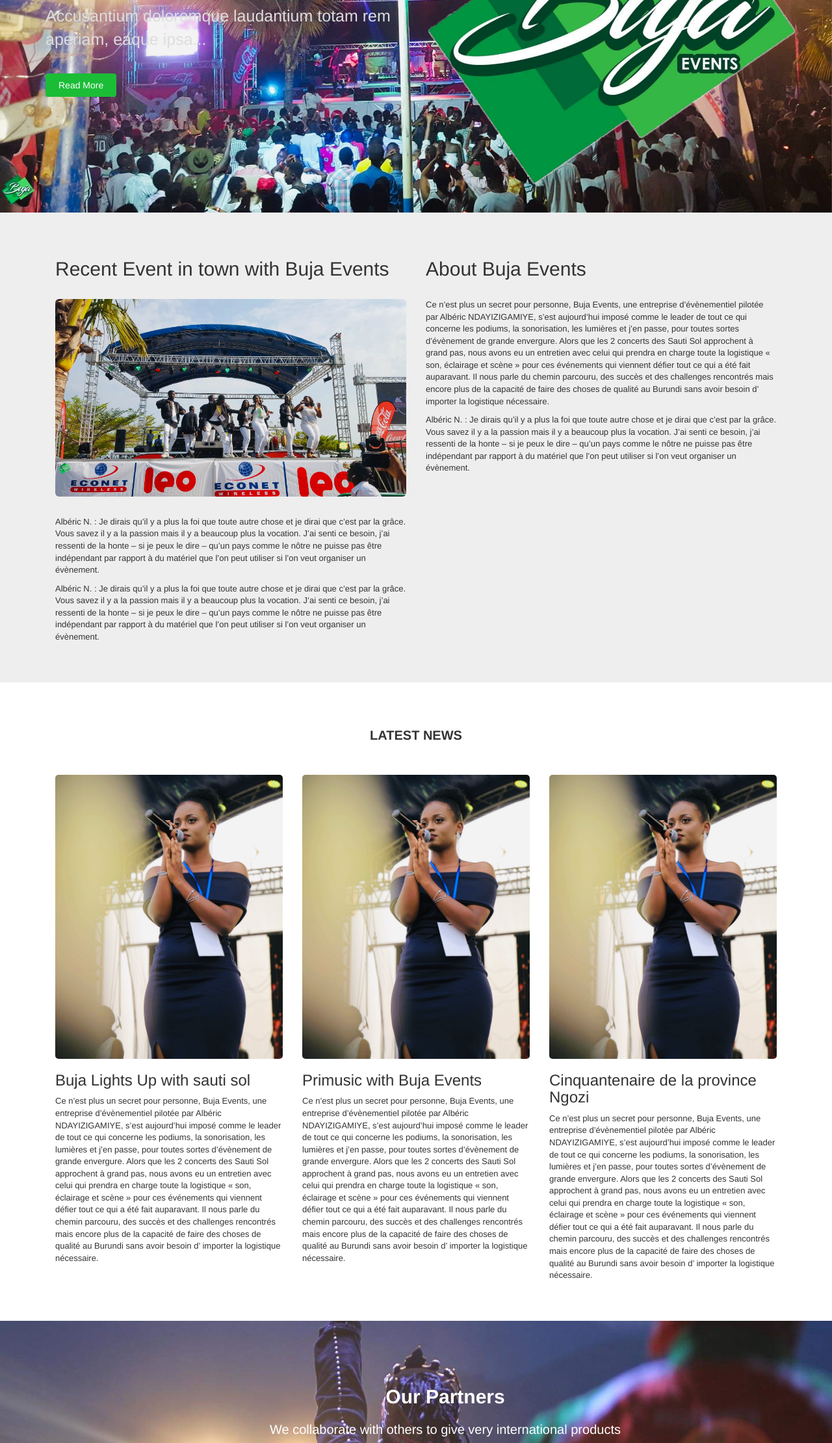
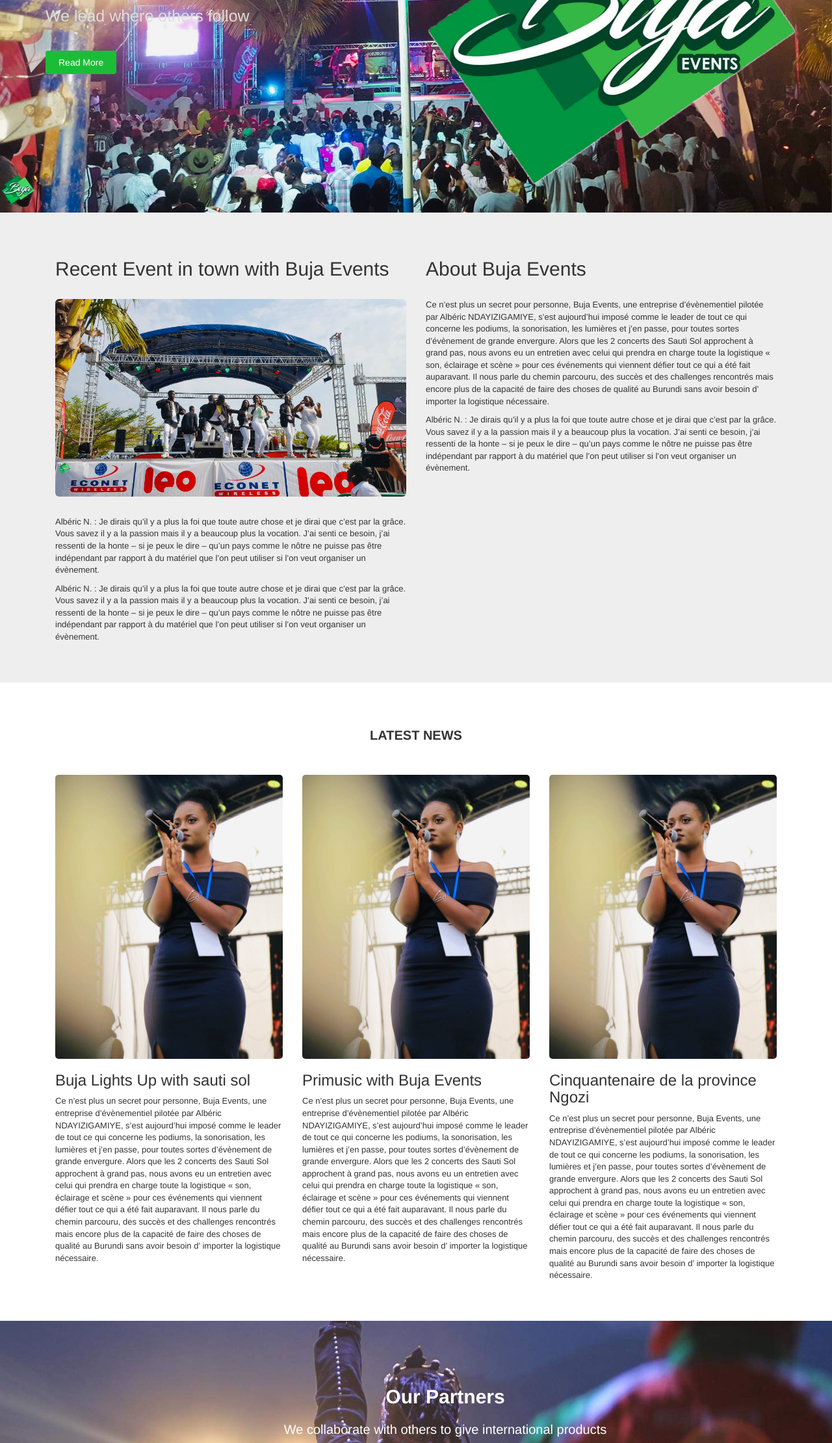
Before and after one commit to DukoreTech/BujaEvents, a plain HTML site: page index.html in a window 1280 px wide. Shown: the part 443-2663 px from the top of the page at 65% size. Drawn offline with Linux system fonts and the light colour scheme.

Commit message:
some chsnges on

```diff
--- a/index.html
+++ b/index.html
@@ -56,7 +56,7 @@
                             <div class="col-sm-6">
                                 <div class="carousel-content">
                                     <h2 class="animation animated-item-1">Welcome TO <span>BUJA EVENTS</span></h2>
-                                    <p class="animation animated-item-2">Accusantium doloremque laudantium totam rem aperiam, eaque ipsa...</p>
+                                    <p class="animation animated-item-2">We lead where others follow</p>
                                     <a class="btn-slide animation animated-item-3" href="#">Read More</a>
                                 </div>
                             </div>
@@ -132,7 +132,7 @@
           <div class="container">
               <div class="center wow fadeInDown">
                   <h2>Our Partners</h2>
-                  <p>We collaborate with others to give very international products</p>
+                  <p>We collaborate with others to give international products</p>
               </div>
 
               <div class="partners">
```
